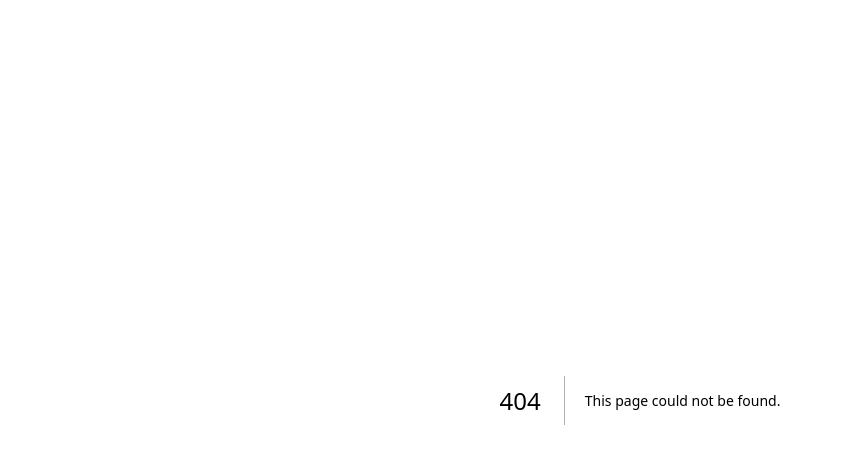
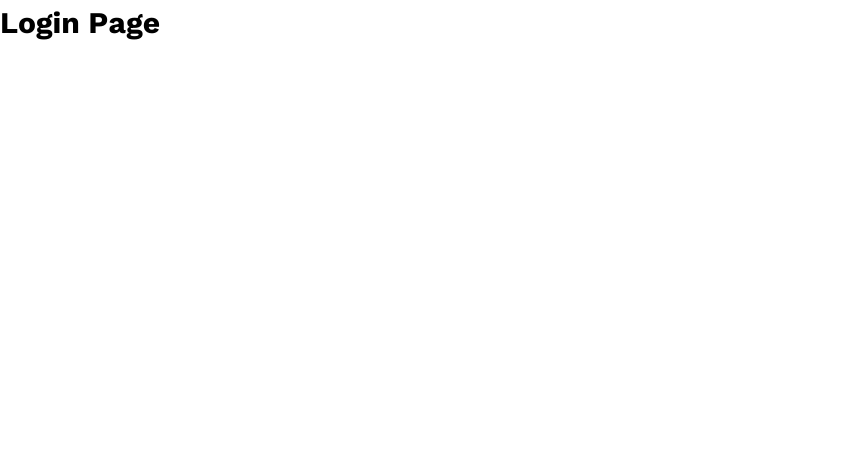
Before and after one commit to EricLee0109/project_swp391, a Next.js app: page /login in a window 1280 px wide. Before the commit this address had no page. Shown: the top 464 px of the page, without its empty margins (0-841 px from the left). Built offline with nearby package versions, Linux system fonts and the light colour scheme.

Commit message:
Login Page

```diff
--- /dev/null
+++ b/app/(auth)/login/layout.tsx
@@ -0,0 +1,12 @@
+//Design Layout Login Page Here!
+
+export default function Layout({
+  children,
+}: Readonly<{ children: React.ReactNode }>) {
+  return (
+    <main className="font-work-sans">
+      {/* <Navbar /> */}
+      {children}
+    </main>
+  );
+}
--- /dev/null
+++ b/app/(auth)/login/page.tsx
@@ -0,0 +1,7 @@
+export default function LoginPage() {
+  return (
+    <>
+      <h1 className="text-30-bold">Login Page</h1>
+    </>
+  );
+}
--- a/app/(root)/page.tsx
+++ b/app/(root)/page.tsx
@@ -2,10 +2,9 @@ import SearchForm from "@/components/SearchForm";
 import StartupCard from "@/components/StartupCard";
 
 type StartupCardType = {
-  _id?: string;
+  _id?: number;
   _createdAt: Date;
   views: number;
-  name: string;
   author: {
     _id: number;
     name: string;
@@ -28,6 +27,7 @@ export default async function Home({
       _createdAt: new Date(),
       views: 150,
       author: { _id: 1, name: "Eric Le" },
+      _id: 1,
       description: "This is a description",
       image:
         "https://images.unsplash.com/photo-1575998064976-9df66085cc83?q=80&w=1673&auto=format&fit=crop&ixlib=rb-4.1.0&ixid=M3wxMjA3fDB8MHxwaG90by1wYWdlfHx8fGVufDB8fHx8fA%3D%3D",
@@ -57,8 +57,8 @@ export default async function Home({
         </p>
         <ul className="mt-7 card_grid">
           {posts?.length > 0 ? (
-            posts.map((post: StartupCardType) => (
-              <StartupCard key={post?._id} post={post} />
+            posts.map((post: StartupCardType, index: number) => (
+              <StartupCard key={post._id} post={post} />
             ))
           ) : (
             <p className="no-result">No startups found</p>
--- a/components/Navbar.tsx
+++ b/components/Navbar.tsx
@@ -1,4 +1,5 @@
 import { auth, signIn, signOut } from "@/auth";
+import { Button } from "@/components/ui/button";
 import Image from "next/image";
 import Link from "next/link";
 
@@ -35,6 +36,9 @@ export default async function Navbar() {
           ) : (
             // Latest login method with Github (but if did not login yet, github login page will display)
             <div className="flex items-center gap-5 text-black">
+              <Button className="text-white ">
+                <Link href={"/login"}>Login</Link>
+              </Button>
               <button
                 onClick={async () => {
                   "use server";
--- a/components/StartupCard.tsx
+++ b/components/StartupCard.tsx
@@ -3,6 +3,20 @@ import { formatDate } from "@/lib/utils";
 import { EyeIcon } from "lucide-react";
 import Image from "next/image";
 import Link from "next/link";
+
+type StartupCardType = {
+  _id?: number;
+  _createdAt: Date;
+  views: number;
+  author: {
+    _id: number;
+    name: string;
+  };
+  description: string;
+  image: string;
+  category: string;
+  title: string;
+};
 
 export default function StartupCard({ post }: { post: StartupCardType }) {
   const {
```
Also changed, not shown: 1 other file (tests, documents, lock files or other folders).
